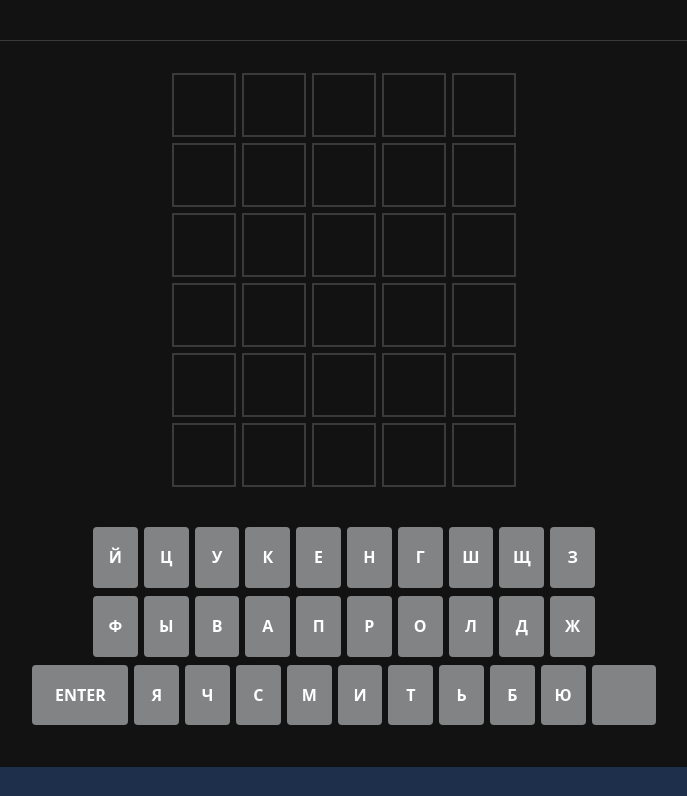
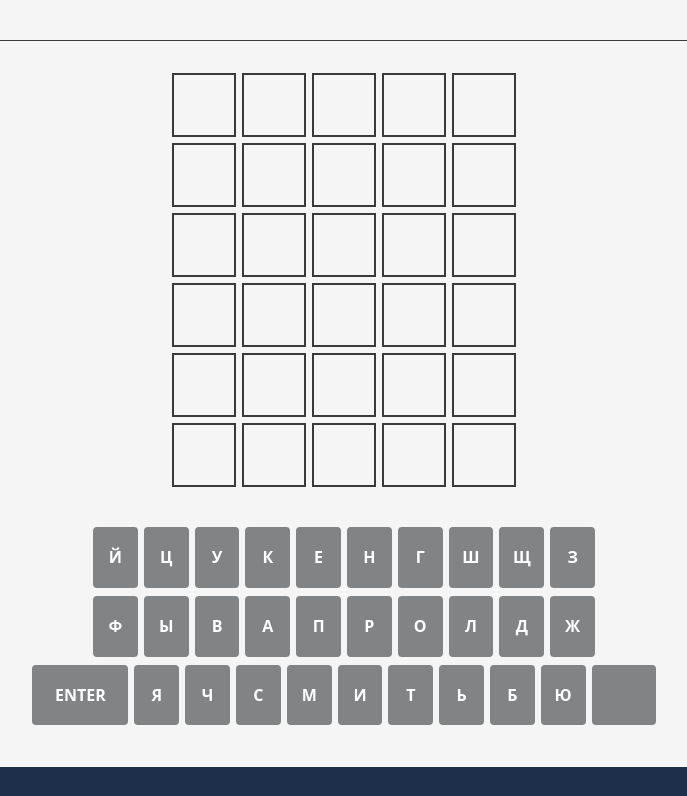
Before and after one commit to Veracept/my_page_new, a plain HTML site: page wordle/ru.html in a window 1280 px wide. Shown: the part 84-880 px from the top of the page, without its empty margins (296-983 px from the left). Drawn offline with nearby package versions, Linux system fonts and the light colour scheme; some packages are replaced by stand-ins of ours; a script that the page names is missing; files whose address does not match are found by name.

Commit message:
Update ru.html

```diff
--- a/wordle/ru.html
+++ b/wordle/ru.html
@@ -36,7 +36,7 @@ html { box-sizing: border-box; }
 *, *:before, *:after { box-sizing: inherit; }
 
 body {
-  background: var(--color-black);
+  background: #F5F5F5;
   color: var(--color-white);
 
   font-family: 'Clear Sans', 'Helvetica Neue', Arial, sans-serif;
```
